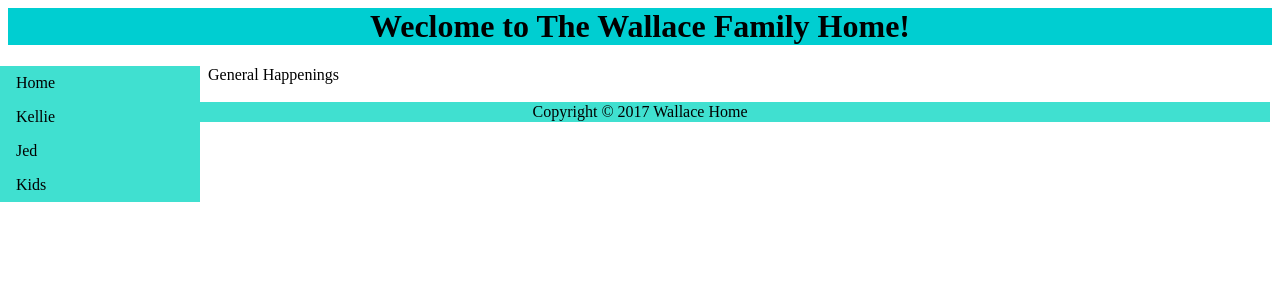
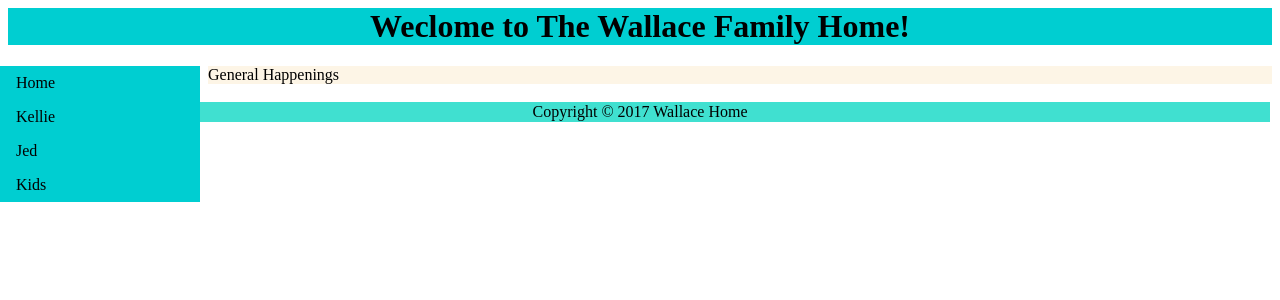
Before and after one commit to AntaeusNar/LANPage, a PHP site: page / in a window 1280 px wide. Shown: the top 300 px of the page. Run offline with PHP 8.4, Linux system fonts and the light colour scheme.

Commit message:
change backgroud color

```diff
--- a/stylesheet.css
+++ b/stylesheet.css
@@ -12,12 +12,13 @@ nav {
 	position: absolute;
 	left: 0px;
 	width: 200px;
-	background-color: turquoise
+	background-color: darkturquoise
 }
 
 section {
   /* position is static by default */
   margin-left: 200px;
+  background-color: oldlace
 }
 
 
```
